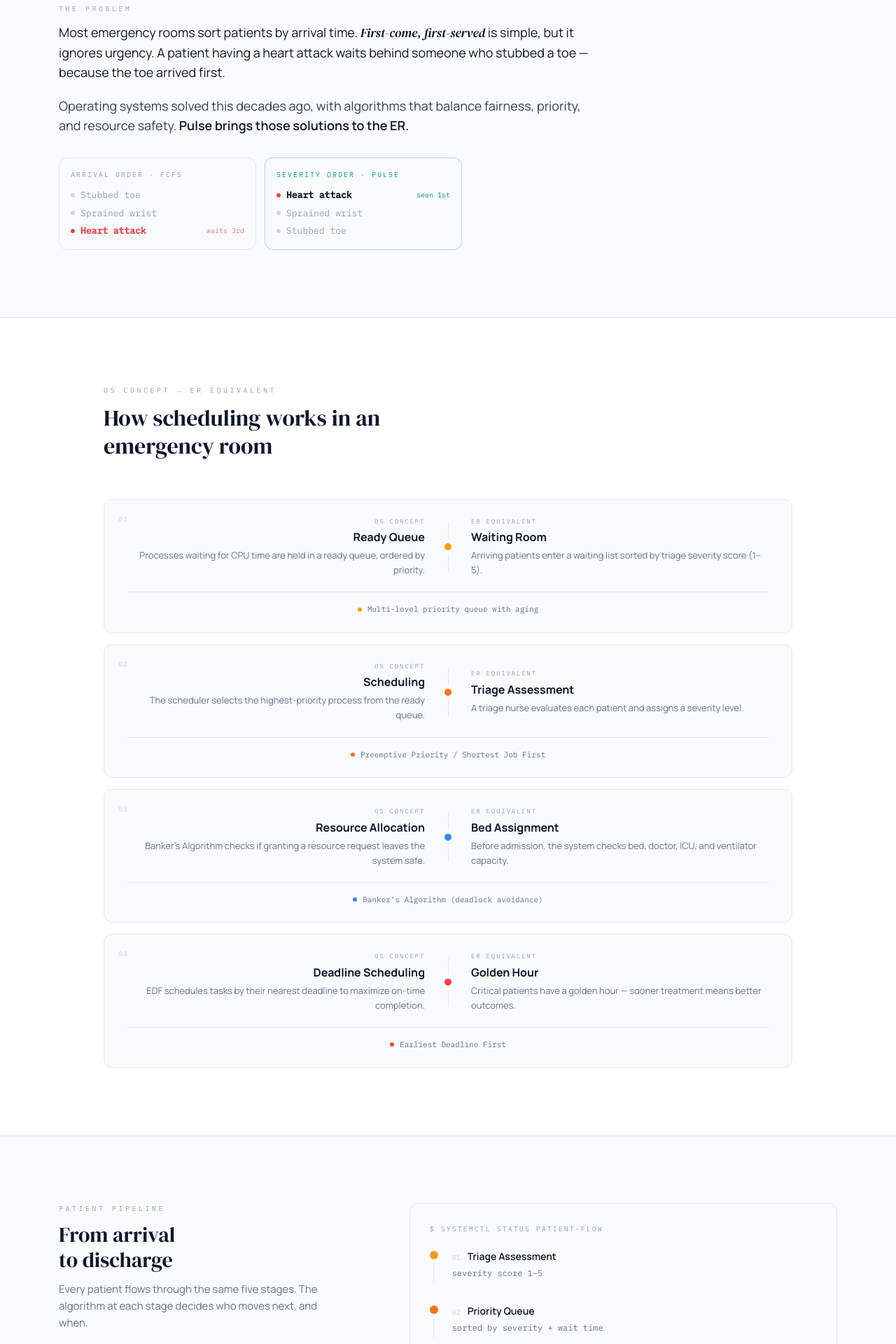
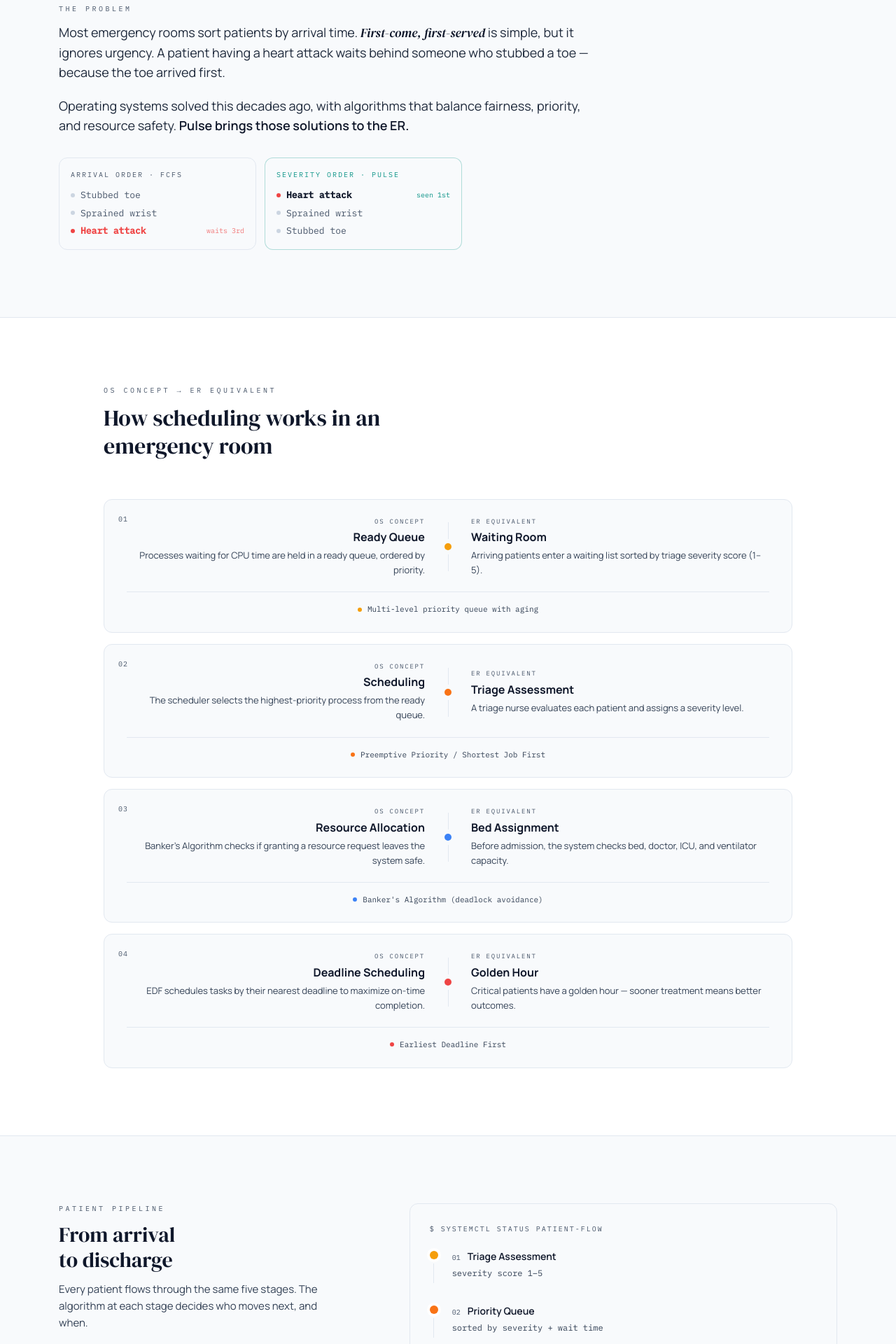
Before and after one commit to MasadRayan/OS_Frontend, a React (Vite) app: page /about in a window 1280 px wide. Shown: the part 580-2500 px from the top of the page at 70% size. Built offline with nearby package versions, Linux system fonts and the light colour scheme; no server answers.

Commit message:
fix: update asset links and improve text color contrast in AboutPage

```diff
--- a/src/pages/AboutPage.jsx
+++ b/src/pages/AboutPage.jsx
@@ -86,7 +86,7 @@ function Eyebrow({ children, dot }) {
   return (
     <div className="flex items-center gap-2 mb-3">
       {dot && <span className={`w-1.5 h-1.5 rounded-full ${dot}`} />}
-      <span className="font-mono text-[10px] tracking-[0.35em] uppercase text-slate-400 dark:text-slate-500">
+      <span className="font-mono text-[10px] tracking-[0.35em] uppercase text-slate-600 dark:text-slate-500">
         {children}
       </span>
     </div>
@@ -108,14 +108,14 @@ function QueueCompare() {
   return (
     <div className="grid sm:grid-cols-2 gap-3 mt-8 max-w-xl">
       <div className="bg-slate-50 dark:bg-[#0f1720] border border-slate-200 dark:border-slate-700 rounded-xl p-4">
-        <div className="font-mono text-[10px] tracking-[0.2em] uppercase text-slate-400 dark:text-slate-500 mb-3">
+        <div className="font-mono text-[10px] tracking-[0.2em] uppercase text-slate-600 dark:text-slate-500 mb-3">
           Arrival order · FCFS
         </div>
         <div className="space-y-1.5">
           {fcfs.map((p, i) => (
             <div key={p.label} className="flex items-center gap-2">
               <span className={`w-1.5 h-1.5 rounded-full flex-shrink-0 ${p.tone}`} />
-              <span className={`text-[13px] font-mono ${i === 2 ? 'text-red-500 font-semibold' : 'text-slate-400 dark:text-slate-500'}`}>
+              <span className={`text-[13px] font-mono ${i === 2 ? 'text-red-500 font-semibold' : 'text-slate-600 dark:text-slate-500'}`}>
                 {p.label}
               </span>
               {i === 2 && <span className="text-[10px] font-mono text-red-500/70 ml-auto">waits 3rd</span>}
@@ -131,7 +131,7 @@ function QueueCompare() {
           {priority.map((p, i) => (
             <div key={p.label} className="flex items-center gap-2">
               <span className={`w-1.5 h-1.5 rounded-full flex-shrink-0 ${p.tone}`} />
-              <span className={`text-[13px] font-mono ${i === 0 ? 'text-slate-900 dark:text-slate-100 font-semibold' : 'text-slate-400 dark:text-slate-500'}`}>
+              <span className={`text-[13px] font-mono ${i === 0 ? 'text-slate-900 dark:text-slate-100 font-semibold' : 'text-slate-600 dark:text-slate-500'}`}>
                 {p.label}
               </span>
               {i === 0 && <span className="text-[10px] font-mono text-brand-light dark:text-brand-dark ml-auto">seen 1st</span>}
@@ -153,18 +153,18 @@ function MappingRow({ m, delay }) {
       style={{ transitionDelay: `${delay}ms` }}
     >
       <div className="relative bg-slate-50 dark:bg-[#0f1720] border border-slate-200 dark:border-slate-700 rounded-xl px-5 sm:px-8 py-6 hover:border-brand-light/50 dark:hover:border-brand-dark/50 transition-colors duration-300">
-        <span className="absolute top-5 left-5 font-mono text-[10px] tracking-widest text-slate-300 dark:text-slate-600">
+        <span className="absolute top-5 left-5 font-mono text-[10px] tracking-widest text-slate-600 dark:text-slate-600">
           {m.num}
         </span>
 
         <div className="grid grid-cols-1 sm:grid-cols-[1fr_auto_1fr] gap-5 sm:gap-6 items-center pt-4 sm:pt-0">
           {/* OS side */}
           <div className="sm:text-right">
-            <div className="font-mono text-[9px] uppercase tracking-[0.2em] text-slate-400 dark:text-slate-500 mb-1">
+            <div className="font-mono text-[9px] uppercase tracking-[0.2em] text-slate-600 dark:text-slate-500 mb-1">
               OS Concept
             </div>
             <div className="text-base font-bold text-slate-900 dark:text-slate-100 mb-1">{m.os}</div>
-            <p className="m-0 text-[13px] text-slate-500 dark:text-slate-400 leading-relaxed">{m.osDesc}</p>
+            <p className="m-0 text-[13px] text-slate-700 dark:text-slate-400 leading-relaxed">{m.osDesc}</p>
           </div>
 
           {/* Connector */}
@@ -180,17 +180,17 @@ function MappingRow({ m, delay }) {
 
           {/* ER side */}
           <div>
-            <div className="font-mono text-[9px] uppercase tracking-[0.2em] text-slate-400 dark:text-slate-500 mb-1">
+            <div className="font-mono text-[9px] uppercase tracking-[0.2em] text-slate-600 dark:text-slate-500 mb-1">
               ER Equivalent
             </div>
             <div className="text-base font-bold text-slate-900 dark:text-slate-100 mb-1">{m.er}</div>
-            <p className="m-0 text-[13px] text-slate-500 dark:text-slate-400 leading-relaxed">{m.erDesc}</p>
+            <p className="m-0 text-[13px] text-slate-700 dark:text-slate-400 leading-relaxed">{m.erDesc}</p>
           </div>
         </div>
 
         <div className="flex items-center justify-center gap-2 mt-5 pt-4 border-t border-slate-200 dark:border-slate-700">
           <span className={`w-1.5 h-1.5 rounded-full ${m.dotColor}`} />
-          <span className="font-mono text-[11px] text-slate-500 dark:text-slate-400">{m.algo}</span>
+          <span className="font-mono text-[11px] text-slate-700 dark:text-slate-400">{m.algo}</span>
         </div>
       </div>
     </div>
@@ -214,10 +214,10 @@ function TimelineStage({ stage, delay, isLast }) {
 
       <div className="flex-1 -mt-0.5 pb-1">
         <div className="flex items-baseline gap-2.5 flex-wrap">
-          <span className="font-mono text-[10px] text-slate-300 dark:text-slate-600">{stage.num.padStart(2, '0')}</span>
+          <span className="font-mono text-[10px] text-slate-600 dark:text-slate-600">{stage.num.padStart(2, '0')}</span>
           <span className="font-semibold text-sm text-slate-900 dark:text-slate-100">{stage.er}</span>
         </div>
-        <span className="font-mono text-[12px] text-slate-500 dark:text-slate-400">{stage.algo}</span>
+        <span className="font-mono text-[12px] text-slate-700 dark:text-slate-400">{stage.algo}</span>
       </div>
     </div>
   );
@@ -237,7 +237,7 @@ export default function AboutPage() {
         </FadeBlock>
 
         <FadeBlock delay={200}>
-          <p className="m-0 max-w-3xl text-slate-500 dark:text-slate-400 text-base sm:text-lg leading-relaxed">
+          <p className="m-0 max-w-3xl text-slate-700 dark:text-slate-400 text-base sm:text-lg leading-relaxed">
             Pulse applies operating-system scheduling — preemptive priority with aging, the Banker&apos;s Algorithm, and earliest-deadline-first — to emergency triage and ambulance dispatch. This is how a line of waiting processes became a matter of life and death.
           </p>
         </FadeBlock>
@@ -250,12 +250,12 @@ export default function AboutPage() {
         <FadeBlock>
           <div className="max-w-3xl">
             <Eyebrow>The Problem</Eyebrow>
-            <p className="m-0 text-slate-900 dark:text-slate-300 text-base sm:text-lg leading-relaxed mb-5">
+            <p className="m-0 text-slate-800 dark:text-slate-300 text-base sm:text-lg leading-relaxed mb-5">
               Most emergency rooms sort patients by arrival time.{' '}
               <span className="font-heading italic text-slate-900 dark:text-slate-100">First-come, first-served</span>{' '}
               is simple, but it ignores urgency. A patient having a heart attack waits behind someone who stubbed a toe — because the toe arrived first.
             </p>
-            <p className="m-0 text-slate-700 dark:text-slate-400 text-base sm:text-lg leading-relaxed">
+            <p className="m-0 text-slate-800 dark:text-slate-400 text-base sm:text-lg leading-relaxed">
               Operating systems solved this decades ago, with algorithms that balance fairness, priority, and resource safety.{' '}
               <span className="font-semibold text-slate-900 dark:text-slate-100">Pulse brings those solutions to the ER.</span>
             </p>
@@ -290,14 +290,14 @@ export default function AboutPage() {
             <h2 className="m-0 mb-3 text-2xl sm:text-3xl font-heading font-normal leading-tight text-slate-900 dark:text-slate-100">
               From arrival<br />to discharge
             </h2>
-            <p className="m-0 max-w-sm text-slate-500 dark:text-slate-400 text-[15px] leading-relaxed">
+            <p className="m-0 max-w-sm text-slate-700 dark:text-slate-400 text-[15px] leading-relaxed">
               Every patient flows through the same five stages. The algorithm at each stage decides who moves next, and when.
             </p>
           </FadeBlock>
 
           <FadeBlock delay={150}>
             <div className="bg-slate-50 dark:bg-[#0f1720] border border-slate-200 dark:border-slate-700 rounded-xl p-6 sm:p-7">
-              <div className="font-mono text-[10px] tracking-[0.2em] uppercase text-slate-400 dark:text-slate-500 mb-6">
+              <div className="font-mono text-[10px] tracking-[0.2em] uppercase text-slate-600 dark:text-slate-500 mb-6">
                 $ systemctl status patient-flow
               </div>
               {PIPELINE.map((stage, i) => (
@@ -329,7 +329,7 @@ export default function AboutPage() {
                 <span className="w-2 h-2 rounded-full bg-red-400/70" />
                 <span className="w-2 h-2 rounded-full bg-amber-400/70" />
                 <span className="w-2 h-2 rounded-full bg-green-400/70" />
-                <span className="font-mono text-[10px] text-slate-400 dark:text-slate-500 ml-2">ps aux | pulse</span>
+                <span className="font-mono text-[10px] text-slate-700 dark:text-slate-500 ml-2">ps aux | pulse</span>
               </div>
               <div>
                 {STACK.map((item, i) => (
@@ -337,13 +337,13 @@ export default function AboutPage() {
                     key={item.label}
                     className={`flex items-center gap-4 px-4 sm:px-5 py-4 ${i !== STACK.length - 1 ? 'border-b border-slate-200 dark:border-slate-700' : ''}`}
                   >
-                    <span className="font-mono text-[11px] text-slate-300 dark:text-slate-600 w-10 flex-shrink-0">{item.pid}</span>
+                    <span className="font-mono text-[11px] text-slate-700 dark:text-slate-600 w-10 flex-shrink-0">{item.pid}</span>
                     <div className="w-9 h-9 rounded-lg bg-teal-500/10 flex items-center justify-center flex-shrink-0">
                       <item.icon size={16} className="text-brand-light dark:text-brand-dark" />
                     </div>
                     <div className="min-w-0 flex-1">
                       <div className="text-sm font-bold text-slate-900 dark:text-slate-100">{item.label}</div>
-                      <div className="text-[12px] text-slate-500 dark:text-slate-400 mt-0.5">{item.sub}</div>
+                      <div className="text-[12px] text-slate-700 dark:text-slate-400 mt-0.5">{item.sub}</div>
                     </div>
                     <span className="hidden sm:inline font-mono text-[10px] text-green-500 flex-shrink-0">running</span>
                   </div>
@@ -364,7 +364,7 @@ export default function AboutPage() {
               </div>
               <div>
                 <h3 className="m-0 mb-1 text-lg font-extrabold text-slate-900 dark:text-slate-100">See it running live</h3>
-                <p className="m-0 text-slate-500 dark:text-slate-400 text-[13px] max-w-md leading-relaxed">
+                <p className="m-0 text-slate-700 dark:text-slate-400 text-[13px] max-w-md leading-relaxed">
                   Admit patients, watch the queue re-sort in real time, and dispatch ambulances on the map. No setup required.
                 </p>
               </div>
```
Also changed, not shown: 1 other file (tests, documents, lock files or other folders).
